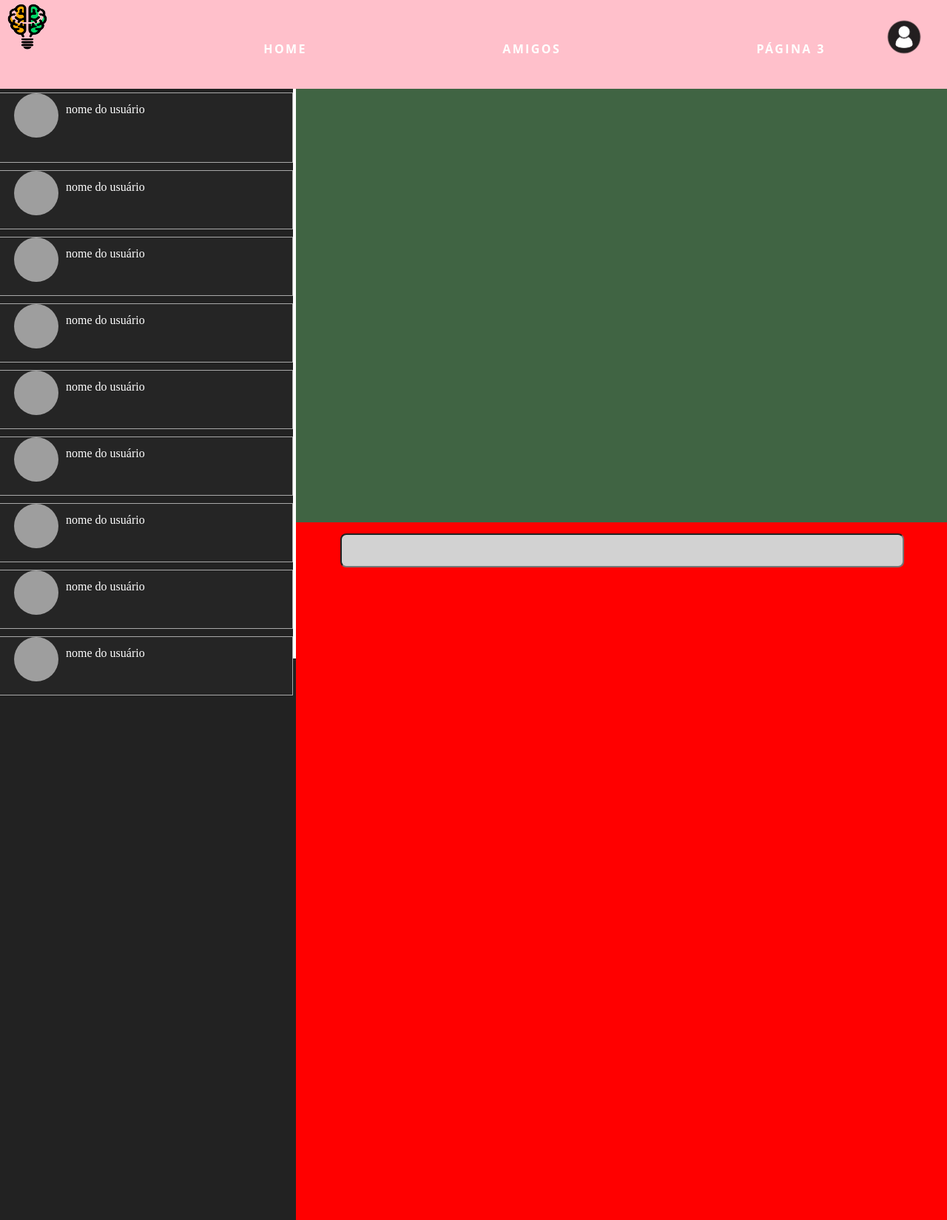
After one commit to IsaacCunha/Projeto-Grota, a PHP site: page /pages/chats.php in a window 1280 px wide. The commit adds this page. Shown: the whole page at 74% size. Run offline with PHP 8.4, Linux system fonts and the light colour scheme; grey boxes are pictures that could not be loaded.

Commit message:
layout dos chats

```diff
--- a/assets/chat.css
+++ b/assets/chat.css
@@ -1,184 +1,91 @@
-:root{
-    --background-chat: #36393F;
-    --background-tab: #202225;
-    --color-enviar: #6b7379;
+body{
+	overflow: hidden;
 }
 
-input::placeholder {
-  padding-left: 10px;
-  color: white;
+.container-main{
+  display: flex;
+  flex-direction: row;
+  height: 100%;
 }
 
-input:focus::-webkit-input-placeholder {
-   color: transparent;
-}
-input:focus:-moz-placeholder { /* Firefox 18- */
-   color: transparent;
-}
-input:focus::-moz-placeholder {  /* Firefox 19+ */
-   color: transparent;
-}
-input:focus:-ms-input-placeholder {
-   color: transparent;
+.container-amigos{
+	padding-top: 50px;
+	padding-left: 20px;
+	background-color: rgb(34, 34, 34);
+	width: 30vw;
+	height: 100vh;
+	margin-left: -20px;
+	overflow: scroll;
 }
 
-body{
-    overflow-y: hidden;
-    overflow-y: scroll;
+.container-mensagens{
+	background-color: rgb(64, 100, 67);
+	width: 70vw;
+	height: 100vh;
+	margin-right: -20px;
+	border-left: solid white 4px;
 }
 
-.icon{
-    height: 3vh;
-    width: 3vh;
-    margin-right: 1vh;
+.container-enviar-mensagens{
+	padding-left: 60px;
+	padding-top: 15px;
+	align-items: center;
+	z-index: 100;
+	background-color: red;
+	padding-bottom: 100%;
+	margin-top: 77vh;
 }
 
-.icon-invert{
-    height: 3vh;
-    width: 3vh;
-    margin-right: 1vh;
-    filter: invert(1);
-}
-.container-chats{
-    background-color: var(--background-tab);
-    width: 20vw;
-    min-height:100%;
-    overflow-y: hidden;
-    color: white;
-    margin-top: 15vh;
-    padding: 5px;
-}
-.container-chats button{
-    height: 13%;
-    width: 100%;
-    padding-top: 10px;
-    padding-bottom: 10px;
-    background-color: var(--background-tab);
-    border: none;
-    color: white;
-    text-decoration: none;
-    border-radius: 1vh;
-    cursor: pointer;
-    text-align: left;
-    padding-left: 1vh;
-    font-size: 1.4rem;
-}
-.lista-desordenada{
-    height: 50px;
-    width: 16.4%;
-    background-color: var(--background-tab);
-    border: none;
-    color: white;
-    text-decoration: none;
-    position: fixed;
-}
-.container-chats button:hover{
-    height: 5%;
-    width: 100%;
-    margin-top: 0.5vh;
-    margin-bottom: 1vh;
-    padding-top: 15px;
-    padding-bottom: 15px;
-    background-color: #696969;
-    text-decoration: none;
-
+.foto{
+	border-radius: 50%;
+	width: 60px;
+	height: 60px;
 }
 
-.container-chats a{
-
-    text-decoration: none;
-
-}
-.container-page{
-
-    display: flex;
-
-}
-.chat-painel{
-     margin-top: 15vh;
-    background-color: var(--background-chat);
-    width: 100vw;
-    overflow: hidden;
-    min-height:85vh;
-    padding-left: 30px;
-}
-.chat-painel img{
-    border-radius: 50%;
-    height: 100px;
-    width: 100px;
-}
-.chat-painel td{
-    display: inline-block;
-    vertical-align: top;
-}
-.chat-mensagem{
-    margin-left: 100px;
-    color: white;
-    transform: translate(20px, -70px);
-}
-.chat-nome{
-    color: white;
-    transform: translateX(10px);
-    font-size: 1.5rem;
-    font-weight: bold;
-}
-.chat-escrever{
-    position: fixed;
-    bottom: 0px;
-    width: 100vw;
-    height: 80px;
-    padding-left: 17.5vw;
-}
-#enviar-mensagem{
-    background-color: #36393F;
-    padding-bottom: 5vh;
-
-}
-#enviar-mensagem input{
-    height: 50px;
-    box-sizing: content-box;
-
-}
-#enviar-mensagem input[type="text"]{
-    width: 80vw;
-    border-radius: 10px;
-    color: white;
-    border-color: transparent;
-    background-color: #696969;
-    font-size: 1.3rem;
+.primeiro-dentro{
+	border: 1px solid darkgray;
+	background-color: rgb(37, 37, 37);
+	margin-left: -20px;
+	padding-left: 20px;
+	margin-top: -15px;
+	padding-bottom: 20px;
 }
 
-#enviar-mensagem input[type="submit"]:hover{
-    opacity: 0.8;
-}
-.table-chat{
-    padding-bottom: 25vh;
-}
-#page-end{
-    padding-top: 13vh;
-}
-#send{
-    width: 50px;
-    display: none;
-    background-color: transparent;
-    transform: translate(-80px, 20px);
-    scale: 80%;
+.dentro{
+	border: 1px solid darkgray;
+	background-color: rgb(37, 37, 37);
+	margin-left: -20px;
+	padding-left: 20px;
+	margin-top: 10px;
+	padding-bottom: 30px;
 }
 
-@media screen and (min-width: 800px) {
-    .chat-nome{
-        font-size: 2.5rem;
-    }
-    .chat-mensagem{
-        font-size: 2rem;
-    }
-    .chat-painel img{
-        height: 100px;
-        width: 100px;
-    }
+.primeiro-dentro:hover{
+	background-color: red;
+	margin-left: -20px;
+	padding-left: 20px;
+	margin-top: -15px;
+	padding-bottom: 20px;
+	background-color: rgb(67, 67, 67);
+	margin-left: -20px;
+	padding-left: 20px;
+	cursor: pointer;
 }
-@media (max-width: 800px) {
-    .lista-desordenada button{
-        font-size: 0.8rem;
-    }
+
+.dentro:hover{
+	background-color: rgb(67, 67, 67);
+	margin-left: -20px;
+	padding-left: 20px;
+	cursor: pointer;
 }
+
+.enviar-mensagem{
+
+	border-radius: 8px;
+	width: 130%;
+	height: 40px;
+	background-color: rgb(210, 210, 210);
+	font-size: 20px;
+	padding-left: 8px;
+	z-index: 70;
+}
--- a/assets/index.css
+++ b/assets/index.css
@@ -15,7 +15,7 @@ article{
 header {
 
   background-color: pink;
-  height: 20vh;
+  height: 15vh;
   width: 100vw;
   position: fixed;
   left: 0;
@@ -43,6 +43,7 @@ ul li {
     max-height: 15vh;
     max-width: 15vh;
      grid-template-columns: 3fr 3fr 2fr 1fr;
+     padding-top: 15px;
 
 }
 
--- a/index.php
+++ b/index.php
@@ -20,14 +20,14 @@ include('conexao.php');
 
 		<ul style="display: inline;">
 			<li><a class="link-header a" href="pages/chat1.php">Página 1</a></li>
-			<li><a class="link-header a" href="pages/ajuda.php">Página 2</a></li>
+			<li><a class="link-header a" href="pages/chats.php">Chats</a></li>
 		</ul>
 
 		<section class="action2">
 
 			<section class="profile2" onclick=" menuToggle2();">
 
-				<img class="icon" style="width: 60px; height: 60px; margin-top: 8px; margin-left: 10px; position: fixed;" src="imgs/amigos.png">
+				<img class="icon" style="width: 60px; height: 60px; margin-left: 10px; position: fixed;" src="imgs/amigos.png">
 
 			</section>
 			<section class="menu2">
--- /dev/null
+++ b/pages/chats.php
@@ -0,0 +1,142 @@
+<?php
+
+session_start();
+include('../conexao.php');
+
+?>
+
+<!DOCTYPE html>
+<html>
+<head>
+	<title>Chats</title>
+		<link rel="stylesheet" type="text/css" href="../assets/index.css">
+		<link rel="stylesheet" type="text/css" href="../assets/fonts.css">
+		<link rel="stylesheet" type="text/css" href="../assets/chat.css">
+</head>
+<body>
+
+	<header class="header-container">
+		<a href="../index.php"><img src="../imgs/logo.png" class="icon"></a>
+
+		<ul style="display: inline;">
+			<li><a class="link-header a" href="../index.php">Home</a></li>
+			<li><a class="link-header a" href="amigos.php">Amigos</a></li>
+			<li><a class="link-header a" href="#">Página 3</a></li>
+		</ul>
+
+		<section class="action">
+
+			<section class="profile" onclick=" menuToggle();">
+
+				<?php
+
+				if(isset($_SESSION['id'])){
+					$sql_acc = 'SELECT * FROM contas INNER JOIN fotos ON contas.id = fotos.id_fotos where id = "'.$_SESSION['id'].'";';
+					$sql_exec = mysqli_query($conexao, $sql_acc);
+					$sql_result = mysqli_fetch_array($sql_exec);
+
+					$dir = '../fotos/';
+					$nova_foto = $sql_result['nome_fotos'];
+					$nome = $sql_result['nome'];
+					$funcao = 'estudante';
+
+					$apelido_conta = $sql_result['apelido'];
+
+					?>
+
+
+					<img class="icon" src=<?php echo '"'.$dir.$nova_foto.'" ';?>>
+					<?php }
+					if(!isset($_SESSION['id'])){?>
+					<img class="icon" style="width: 100%; height: 100%;" src="../imgs/icon.png">
+				<?php } ?>
+
+			</section>
+			<section class="menu">
+				<?php if(isset($_SESSION['id'])){ ?>
+					<h3>Bem vindo(a) <?php echo ($nome); ?><br><span>Conta <?php echo ($funcao); ?></h1>
+						<ul>
+							<li><a href="pages/perfil.php"><img src="../imgs/icon.png"></a><a href="perfil.php">Meu perfil</a></li>
+							<li><a href="pages/ajuda.php"><img src="../imgs/ajuda.png"></a><a href="ajuda.php">Ajuda</a></li>
+							<li><a href="pages/logout.php"><img src="../imgs/deslogar.png"></a><a href="logout.php">Deslogar-se</a></li>
+						</ul>
+					<?php } ?>
+					</section>
+				</section>
+				<script>
+					function menuToggle(){
+						const toggleMenu = document.querySelector('.menu');
+						toggleMenu.classList.toggle('active');
+					}
+				</script>
+			</header>
+
+			<section class="container-main">
+
+				<section class="container-amigos">
+
+					<section class="primeiro-dentro">
+						<img src="../imgs/icon" class="foto">
+						<p style="margin-left: 70px; margin-top: -55px;">nome do usuário</p> <br>
+					</section>
+
+					<section class="dentro">
+						<img src="../imgs/icon" class="foto">
+						<p style="margin-left: 70px; margin-top: -55px;">nome do usuário</p>
+					</section>
+
+					<section class="dentro">
+						<img src="../imgs/icon" class="foto">
+						<p style="margin-left: 70px; margin-top: -55px;">nome do usuário</p>
+					</section>
+
+					<section class="dentro">
+						<img src="../imgs/icon" class="foto">
+						<p style="margin-left: 70px; margin-top: -55px;">nome do usuário</p>
+					</section>
+
+					<section class="dentro">
+						<img src="../imgs/icon" class="foto">
+						<p style="margin-left: 70px; margin-top: -55px;">nome do usuário</p>
+					</section>
+
+					<section class="dentro">
+						<img src="../imgs/icon" class="foto">
+						<p style="margin-left: 70px; margin-top: -55px;">nome do usuário</p>
+					</section>
+
+					<section class="dentro">
+						<img src="../imgs/icon" class="foto">
+						<p style="margin-left: 70px; margin-top: -55px;">nome do usuário</p>
+					</section>
+
+					<section class="dentro">
+						<img src="../imgs/icon" class="foto">
+						<p style="margin-left: 70px; margin-top: -55px;">nome do usuário</p>
+					</section>
+
+					<section class="dentro">
+						<img src="../imgs/icon" class="foto">
+						<p style="margin-left: 70px; margin-top: -55px;">nome do usuário</p>
+					</section>
+
+					<section class="dentro">
+						<img src="../imgs/icon" class="foto">
+						<p style="margin-left: 70px; margin-top: -55px;">nome do usuário</p>
+					</section>
+				</section>
+
+				<section class="container-mensagens">
+					<section class="container-enviar-mensagens">
+						<form>
+						<input type="text" name="enviar-mensagem" class="enviar-mensagem">
+					</form>
+
+					</section>
+
+				</section>
+
+			</section>
+
+</body>
+</html>
```
